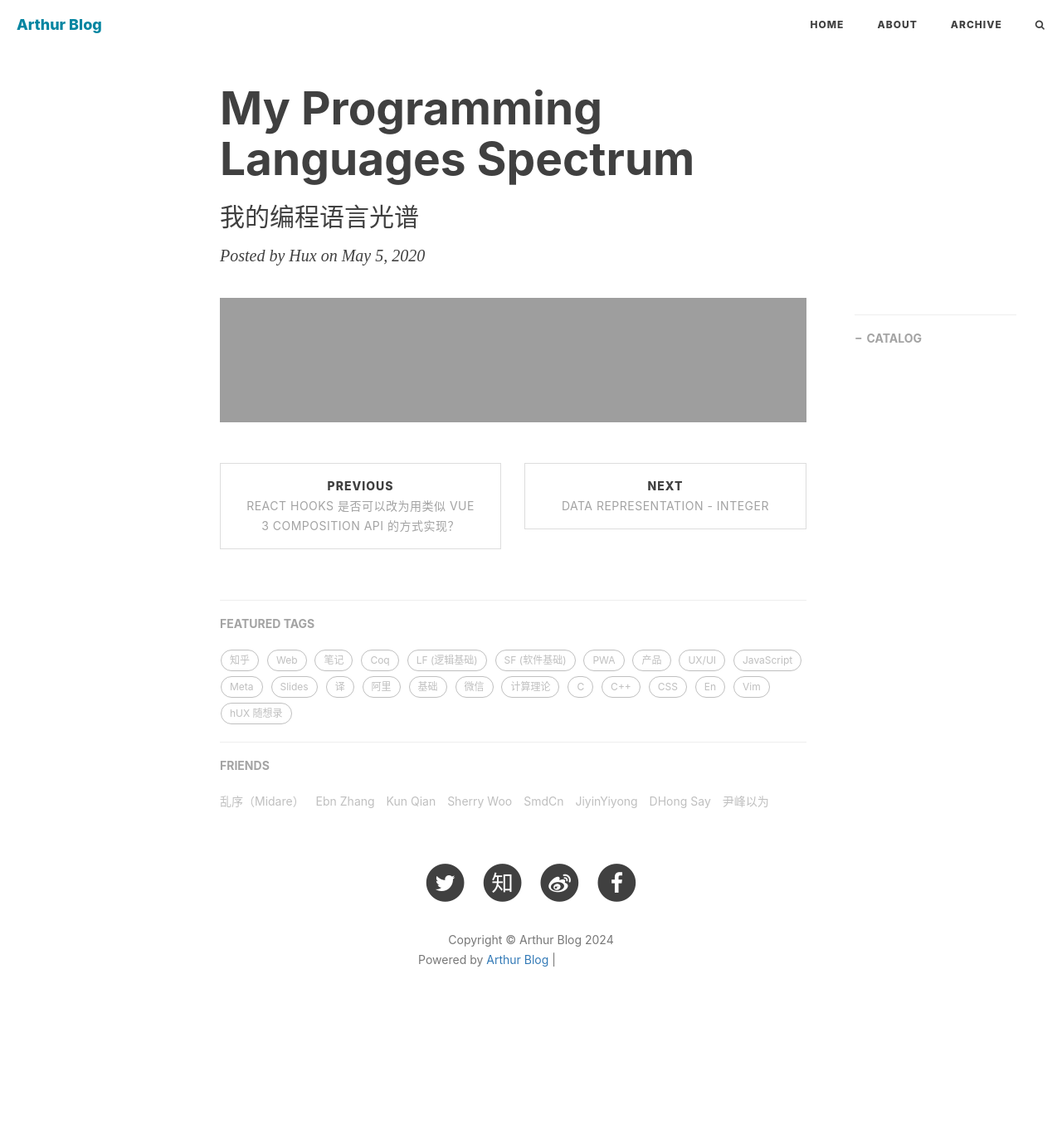
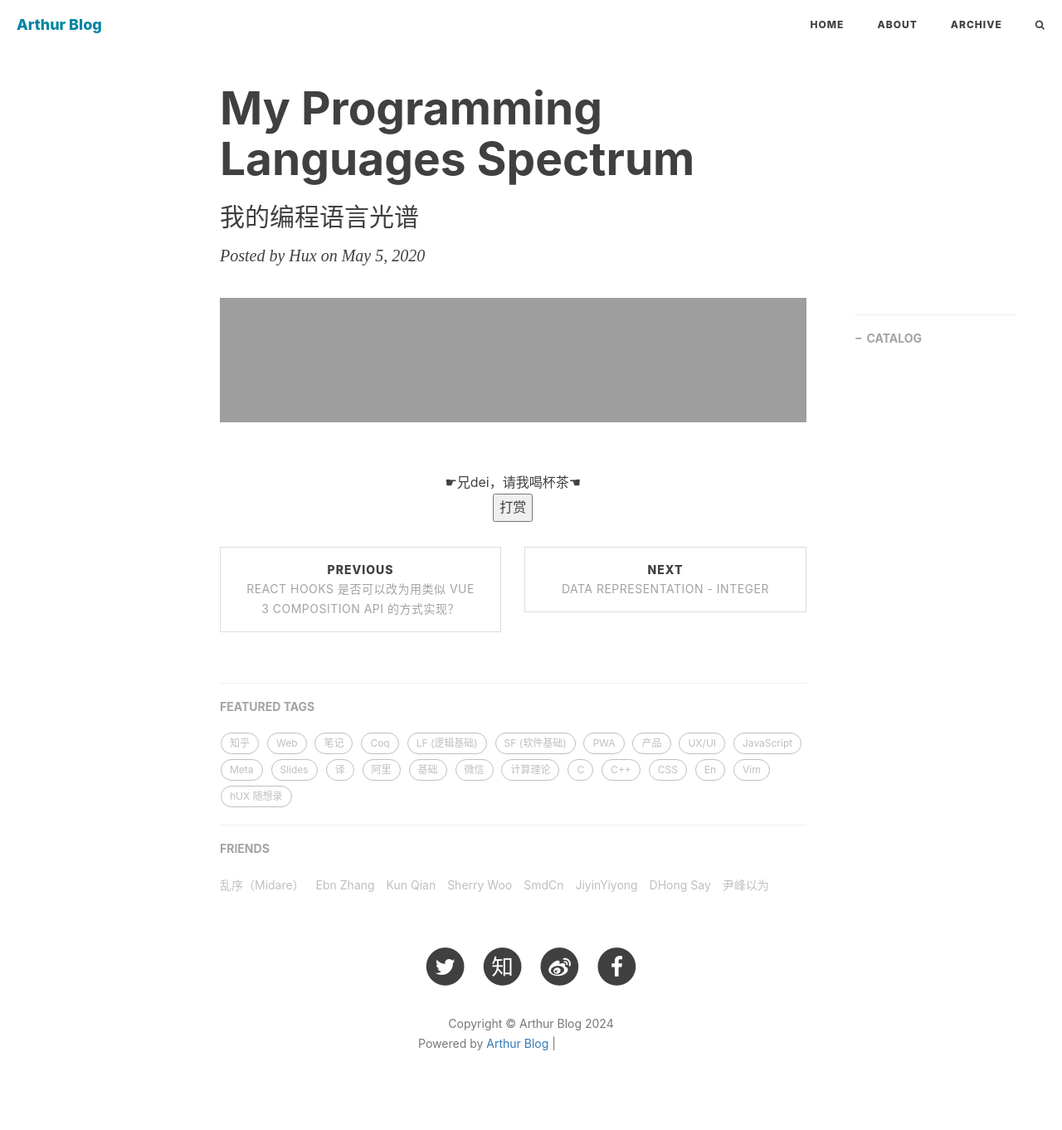
Before and after one commit to ArthurXIII/arthurxiii.github.io, a Jekyll site: the page built from _posts/hidden/2020-05-05-pl-chart.md, in a window 1280 px wide. Shown: the whole page at 83% size. Built offline with Jekyll 4.4.1, drawn with Linux system fonts in a browser that asks for light colours; nearby versions of some CDN libraries; comment, search, counter and statistics services are not loaded; before the commit the page ends 1261 px from its top, so only the background shows below that; grey boxes are pictures that could not be loaded.

Commit message:
Update post.html

```diff
--- a/_layouts/post.html
+++ b/_layouts/post.html
@@ -28,6 +28,37 @@
 				{{ content }}
 
                 <hr style="visibility: hidden;">
+            <!-- 打赏功能 -->
+            <div>
+                <div style="padding: 10px 0; margin: 20px auto; width: 90%; text-align: center;">
+                <div>☛兄dei，请我喝杯茶☚</div>
+                <button id="rewardButton" disable="enable" onclick="var qr = document.getElementById('QR'); if (qr.style.display === 'none') {qr.style.display='block';} else {qr.style.display='none'}">
+                    <span>打赏</span>
+                </button>
+                <div id="QR" style="display: none;">
+
+
+                <div id="wechat" style="display: inline-block">
+                <img id="wechat_qr" src="/img/payimg/weipayimg.jpg" alt="yizibi 微信支付"/>
+                            <p>微信支付</p>
+                </div>
+
+
+
+                <div id="alipay" style="display: inline-block">
+                <img id="alipay_qr" src="/img/payimg/alipayimg.jpg" alt="yizibi 支付宝"/>
+                <p>支付宝</p>
+                </div>
+
+
+
+
+                </div>
+                </div>
+
+            </div>
+
+
                 <ul class="pager">
                     {% if page.previous.url %}
                     <li class="previous">
```
